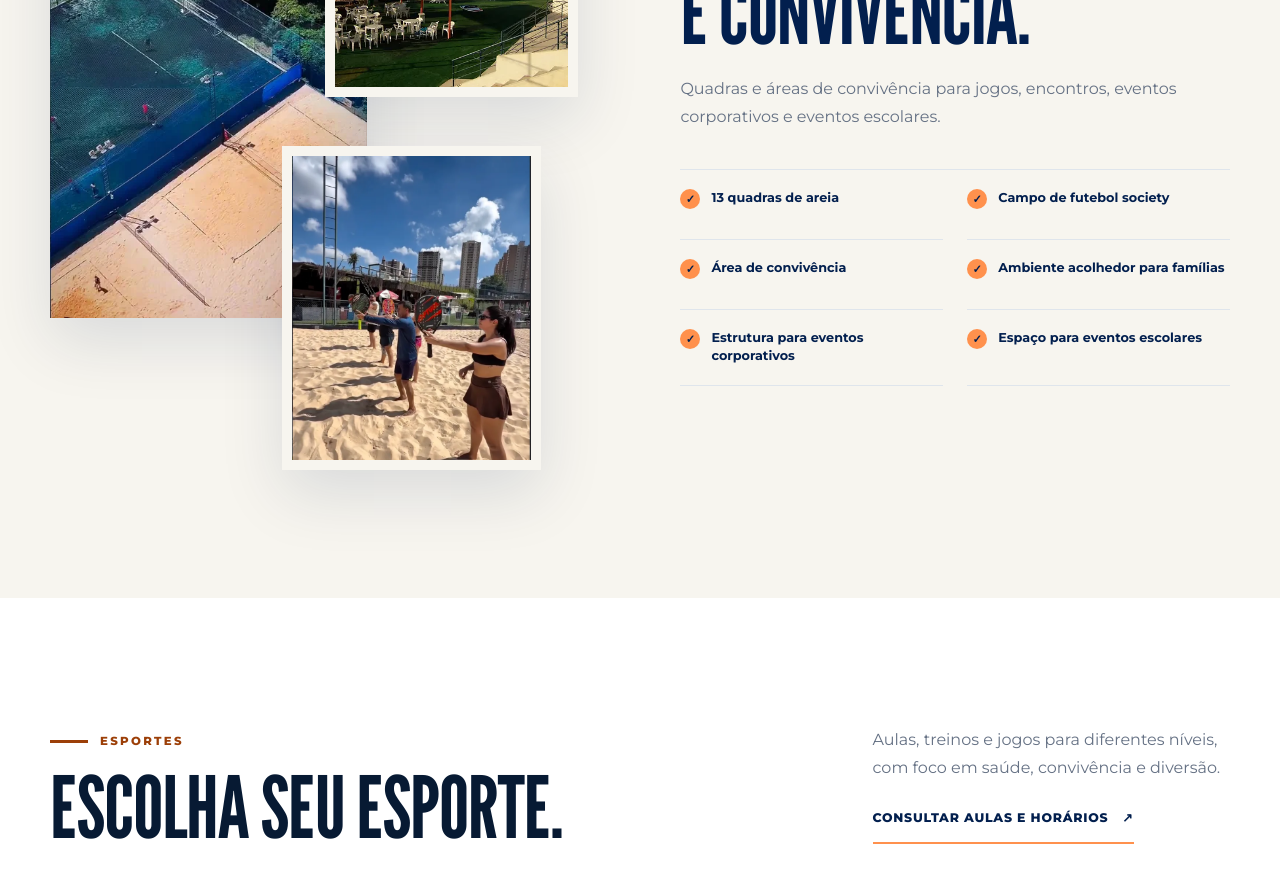
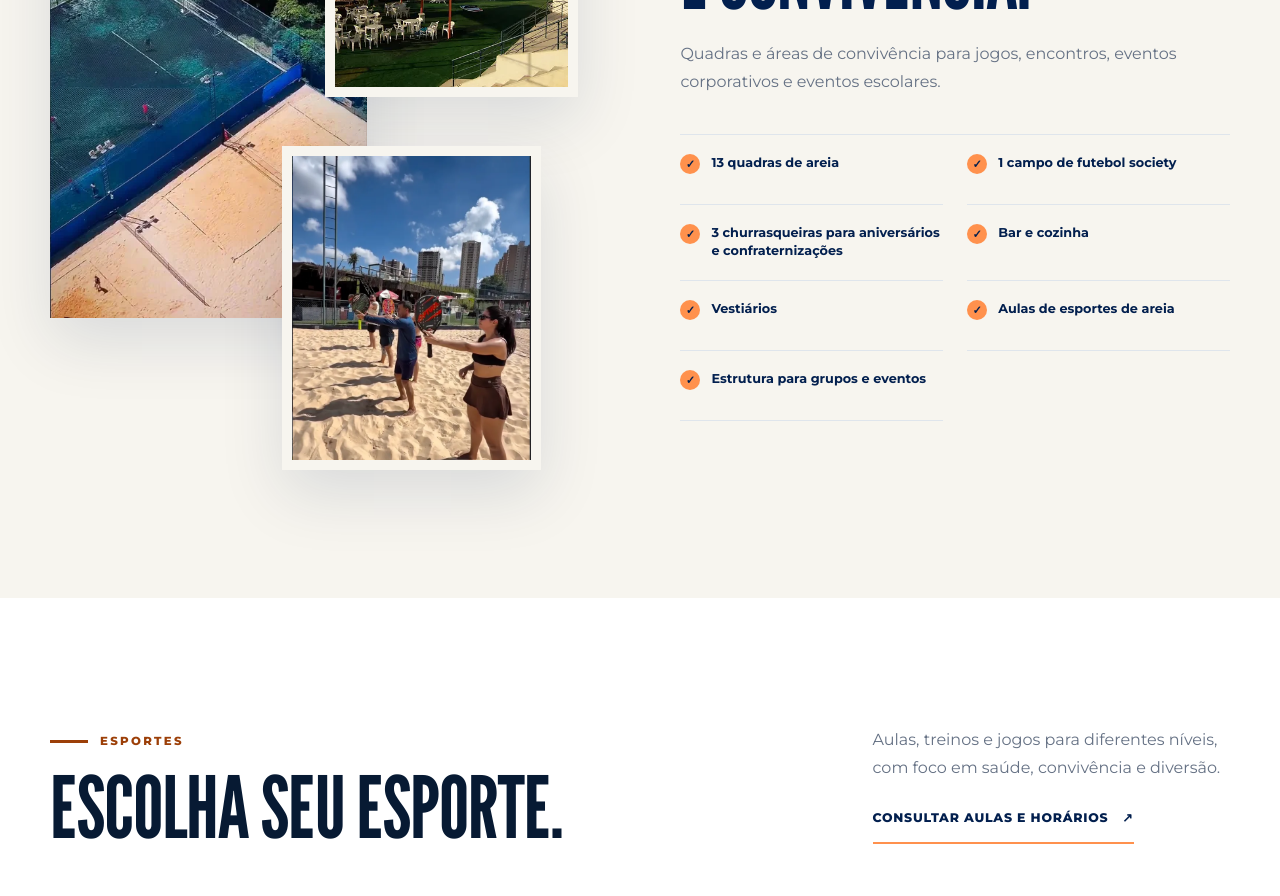
Before and after one commit to Ca472/Arena-Sul-, a Next.js app: page / in a window 1280 px wide. Shown: the part 2060-2956 px from the top of the page. Built offline with nearby package versions, Linux system fonts and the light colour scheme; no server answers.

Commit message:
Update Arena structure list

```diff
--- a/src/app/page.tsx
+++ b/src/app/page.tsx
@@ -17,11 +17,12 @@ const stats: Array<{ value: string | null; label: string }> = [
 
 const amenities = [
   "13 quadras de areia",
-  "Campo de futebol society",
-  "Área de convivência",
-  "Ambiente acolhedor para famílias",
-  "Estrutura para eventos corporativos",
-  "Espaço para eventos escolares",
+  "1 campo de futebol society",
+  "3 churrasqueiras para aniversários e confraternizações",
+  "Bar e cozinha",
+  "Vestiários",
+  "Aulas de esportes de areia",
+  "Estrutura para grupos e eventos",
 ];
 
 const modalities = [
```
